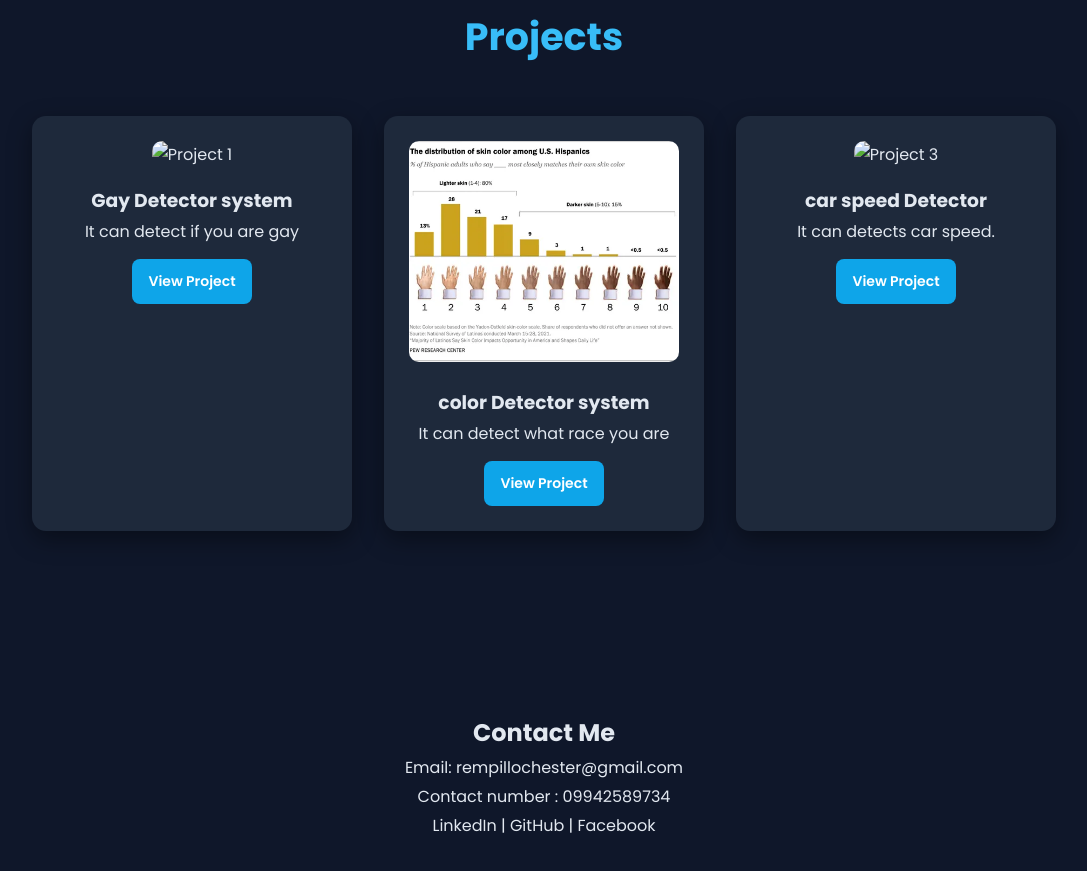
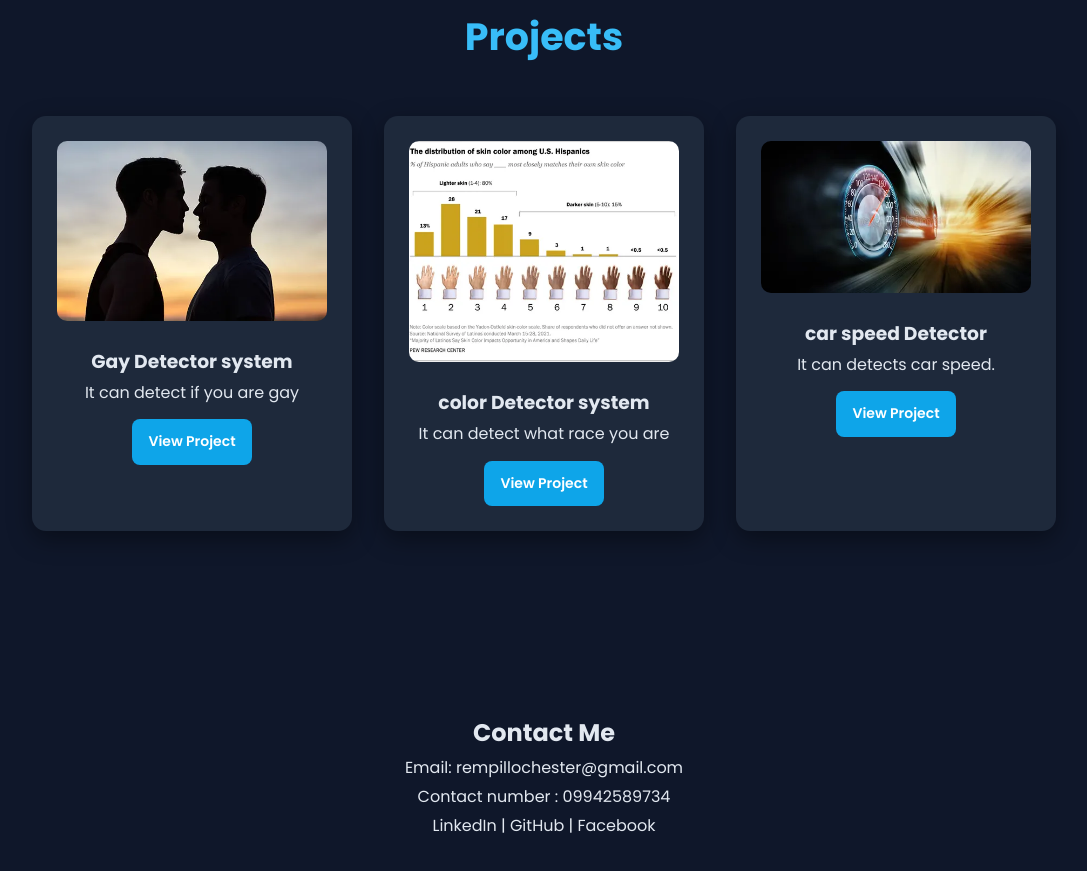
Before and after one commit to chesterrempillo/chesterrempillo.github.io, a plain HTML site: page index.html in a window 1280 px wide. Shown: the part 1728-2599 px from the top of the page, without its empty margins (96-1183 px from the left). Drawn offline with Linux system fonts and the light colour scheme; files whose address does not match are found by name.

Commit message:
Update index.html

```diff
--- a/index.html
+++ b/index.html
@@ -50,7 +50,7 @@
     <div class="project-grid">
 
         <div class="project-card">
-            <img src="pic/gay.png" alt="Project 1">
+            <img src="gay.png" alt="Project 1">
             <h3>Gay Detector system</h3>
             <p>It can detect if you are gay</p>
             <a href="#">View Project</a>
@@ -64,7 +64,7 @@
         </div>
 
         <div class="project-card">
-            <img src="pic/car.ng.webp" alt="Project 3">
+            <img src="car.ng.webp" alt="Project 3">
             <h3>car speed Detector</h3>
             <p>It can detects car speed.</p>
             <a href="#">View Project</a>
```
